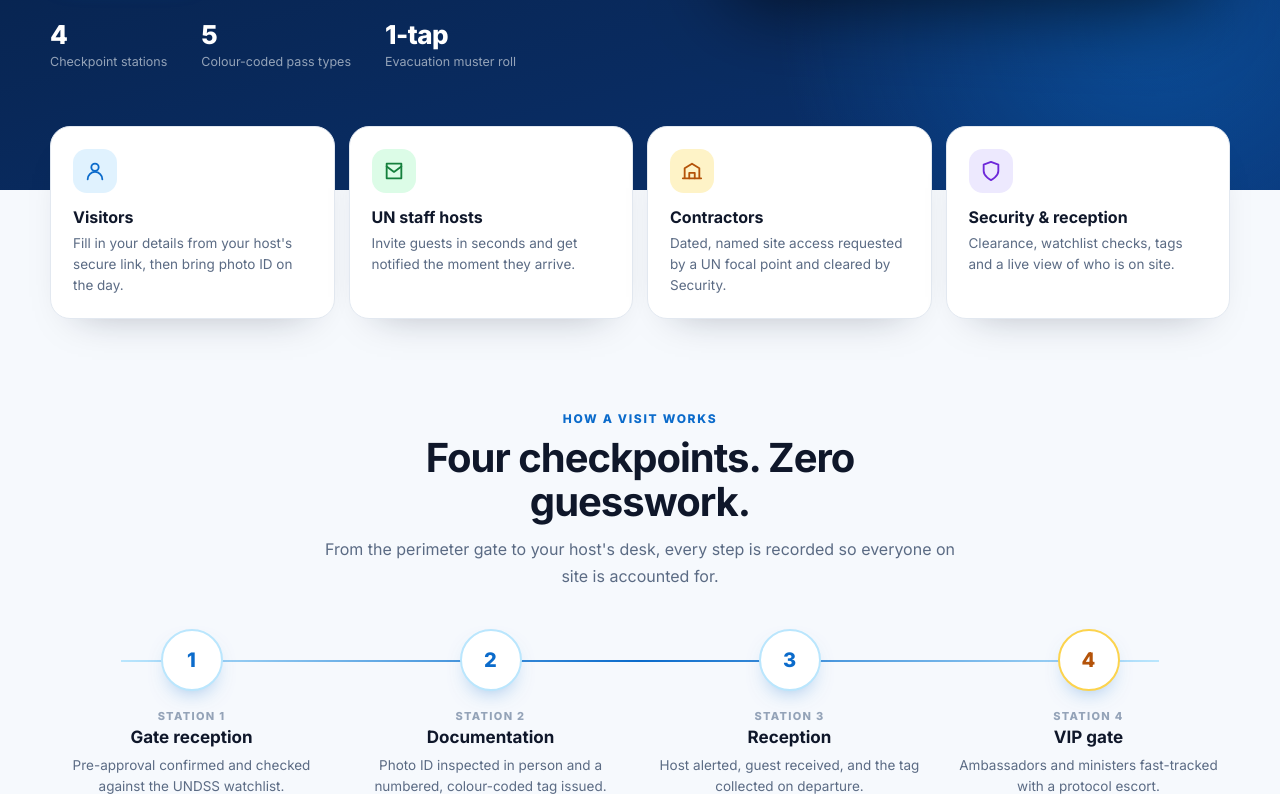
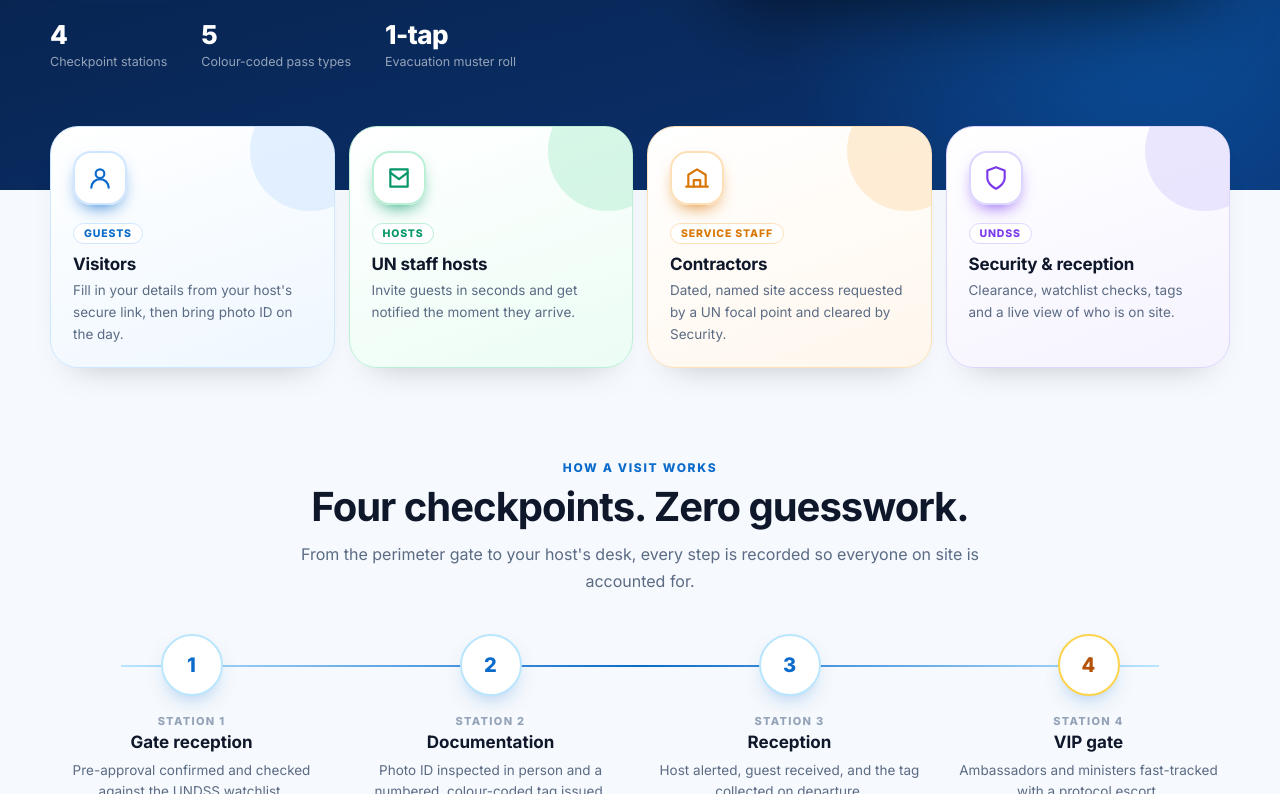
Before and after one commit to joinsslabs/UNVMS, a website: page firebase-app/public/index.html in a window 1280 px wide. Shown: the part 657-1451 px from the top of the page. Drawn offline with Linux system fonts and the light colour scheme.

Commit message:
style(landing): cuter audience cards; timeline heading on one line
Pastel colour per card, rounder corners, bubble icons that wiggle on hover, label chips, soft corner circle. 'Four checkpoints. Zero guesswork.' stays on one line on wider screens.

Co-Authored-By: Claude Opus 5.5 <noreply@anthropic.com>

```diff
--- a/firebase-app/public/index.html
+++ b/firebase-app/public/index.html
@@ -83,15 +83,26 @@ section{padding:92px 0}
 .sec-head h2{font-size:clamp(28px,3.4vw,40px);letter-spacing:-.025em;line-height:1.1;margin:10px 0 12px}
 .sec-head p{font-size:16px;line-height:1.65;color:var(--muted);margin:0}
 .center{text-align:center;margin-left:auto;margin-right:auto}
+#how .sec-head{max-width:760px}
+@media (min-width:700px){#how .sec-head h2{white-space:nowrap}}
 
 .who{margin-top:-64px;position:relative;z-index:2;padding:0}
 .who-grid{display:grid;grid-template-columns:repeat(4,1fr);gap:14px}
-.who-card{background:#fff;border:1px solid var(--line);border-radius:20px;padding:22px;box-shadow:0 20px 40px -28px rgba(15,23,42,.35);transition:transform .2s,box-shadow .2s}
-.who-card:hover{transform:translateY(-4px);box-shadow:0 26px 50px -26px rgba(15,23,42,.45)}
-.who-card .ic{width:44px;height:44px;border-radius:14px;display:grid;place-items:center;margin-bottom:14px}
-.who-card .ic svg{width:22px;height:22px}
-.who-card h3{margin:0 0 6px;font-size:16px}
-.who-card p{margin:0;font-size:13.5px;line-height:1.55;color:var(--muted)}
+.who-card{--c:#0b6bcb;--bg:#eff8ff;--bd:#cfe8ff;position:relative;overflow:hidden;background:linear-gradient(160deg,#fff 0%,var(--bg) 100%);border:1.5px solid var(--bd);border-radius:28px;padding:24px 22px 22px;box-shadow:0 18px 36px -26px rgba(15,23,42,.35);transition:transform .25s cubic-bezier(.34,1.56,.64,1),box-shadow .25s}
+.who-card::after{content:"";position:absolute;width:120px;height:120px;border-radius:50%;right:-36px;top:-36px;background:var(--bd);opacity:.55;transition:transform .4s}
+.who-card:hover{transform:translateY(-6px) rotate(-.6deg);box-shadow:0 26px 46px -24px rgba(15,23,42,.4)}
+.who-card:hover::after{transform:scale(1.25)}
+.who-card .ic{position:relative;z-index:1;width:54px;height:54px;border-radius:18px;display:grid;place-items:center;margin-bottom:16px;background:#fff;color:var(--c);box-shadow:0 8px 18px -8px var(--c),inset 0 0 0 2px var(--bd)}
+.who-card .ic svg{width:26px;height:26px}
+.who-card:hover .ic{animation:wiggle .6s ease}
+@keyframes wiggle{25%{transform:rotate(-10deg) scale(1.08)}50%{transform:rotate(8deg) scale(1.08)}75%{transform:rotate(-4deg)}}
+.who-card .tag{position:relative;z-index:1;display:inline-block;font-size:10.5px;font-weight:800;letter-spacing:.08em;text-transform:uppercase;color:var(--c);background:#fff;border:1.5px solid var(--bd);border-radius:999px;padding:3px 10px;margin-bottom:10px}
+.who-card h3{position:relative;z-index:1;margin:0 0 6px;font-size:17px;letter-spacing:-.01em}
+.who-card p{position:relative;z-index:1;margin:0;font-size:13.5px;line-height:1.6;color:var(--muted)}
+.who-card.blue{--c:#0b6bcb;--bg:#eef7ff;--bd:#cfe6ff}
+.who-card.mint{--c:#059669;--bg:#ecfdf5;--bd:#bbf0d6}
+.who-card.peach{--c:#d97706;--bg:#fff7ed;--bd:#fde0b8}
+.who-card.lilac{--c:#7c3aed;--bg:#f5f3ff;--bd:#ddd6fe}
 
 .timeline{display:grid;grid-template-columns:repeat(4,1fr);gap:16px;position:relative}
 .timeline::before{content:"";position:absolute;left:6%;right:6%;top:31px;height:2px;background:linear-gradient(90deg,#bae6fd,#0b6bcb,#bae6fd);z-index:0}
@@ -153,6 +164,8 @@ footer a:hover{color:#fff}
 
 .reveal{opacity:0;transform:translateY(18px);transition:opacity .7s ease,transform .7s ease}
 .reveal.in{opacity:1;transform:none}
+.who-card.reveal.in:hover{transform:translateY(-6px) rotate(-.6deg)}
+.pass.reveal.in:hover{transform:translateY(-4px) rotate(-.5deg)}
 
 @media (max-width:1020px){
   .links{display:none}
@@ -214,10 +227,10 @@ footer a:hover{color:#fff}
 
 <section class="who">
   <div class="wrap who-grid">
-    <div class="who-card reveal"><div class="ic" style="background:#e0f2fe;color:#0b6bcb"><svg viewBox="0 0 24 24" fill="none" stroke="currentColor" stroke-width="2" stroke-linecap="round" stroke-linejoin="round"><circle cx="12" cy="8" r="4"/><path d="M4 21a8 8 0 0 1 16 0"/></svg></div><h3>Visitors</h3><p>Fill in your details from your host's secure link, then bring photo ID on the day.</p></div>
-    <div class="who-card reveal"><div class="ic" style="background:#dcfce7;color:#15803d"><svg viewBox="0 0 24 24" fill="none" stroke="currentColor" stroke-width="2" stroke-linecap="round" stroke-linejoin="round"><path d="M4 4h16v16H4z"/><path d="m4 7 8 6 8-6"/></svg></div><h3>UN staff hosts</h3><p>Invite guests in seconds and get notified the moment they arrive.</p></div>
-    <div class="who-card reveal"><div class="ic" style="background:#fef3c7;color:#b45309"><svg viewBox="0 0 24 24" fill="none" stroke="currentColor" stroke-width="2" stroke-linecap="round" stroke-linejoin="round"><path d="M2 20h20M4 20V9l8-5 8 5v11"/><path d="M9 20v-6h6v6"/></svg></div><h3>Contractors</h3><p>Dated, named site access requested by a UN focal point and cleared by Security.</p></div>
-    <div class="who-card reveal"><div class="ic" style="background:#ede9fe;color:#6d28d9"><svg viewBox="0 0 24 24" fill="none" stroke="currentColor" stroke-width="2" stroke-linecap="round" stroke-linejoin="round"><path d="M12 22s8-4 8-10V5l-8-3-8 3v7c0 6 8 10 8 10z"/></svg></div><h3>Security &amp; reception</h3><p>Clearance, watchlist checks, tags and a live view of who is on site.</p></div>
+    <div class="who-card blue reveal"><div class="ic"><svg viewBox="0 0 24 24" fill="none" stroke="currentColor" stroke-width="2" stroke-linecap="round" stroke-linejoin="round"><circle cx="12" cy="8" r="4"/><path d="M4 21a8 8 0 0 1 16 0"/></svg></div><span class="tag">Guests</span><h3>Visitors</h3><p>Fill in your details from your host's secure link, then bring photo ID on the day.</p></div>
+    <div class="who-card mint reveal"><div class="ic"><svg viewBox="0 0 24 24" fill="none" stroke="currentColor" stroke-width="2" stroke-linecap="round" stroke-linejoin="round"><path d="M4 4h16v16H4z"/><path d="m4 7 8 6 8-6"/></svg></div><span class="tag">Hosts</span><h3>UN staff hosts</h3><p>Invite guests in seconds and get notified the moment they arrive.</p></div>
+    <div class="who-card peach reveal"><div class="ic"><svg viewBox="0 0 24 24" fill="none" stroke="currentColor" stroke-width="2" stroke-linecap="round" stroke-linejoin="round"><path d="M2 20h20M4 20V9l8-5 8 5v11"/><path d="M9 20v-6h6v6"/></svg></div><span class="tag">Service staff</span><h3>Contractors</h3><p>Dated, named site access requested by a UN focal point and cleared by Security.</p></div>
+    <div class="who-card lilac reveal"><div class="ic"><svg viewBox="0 0 24 24" fill="none" stroke="currentColor" stroke-width="2" stroke-linecap="round" stroke-linejoin="round"><path d="M12 22s8-4 8-10V5l-8-3-8 3v7c0 6 8 10 8 10z"/></svg></div><span class="tag">UNDSS</span><h3>Security &amp; reception</h3><p>Clearance, watchlist checks, tags and a live view of who is on site.</p></div>
   </div>
 </section>
 
```
